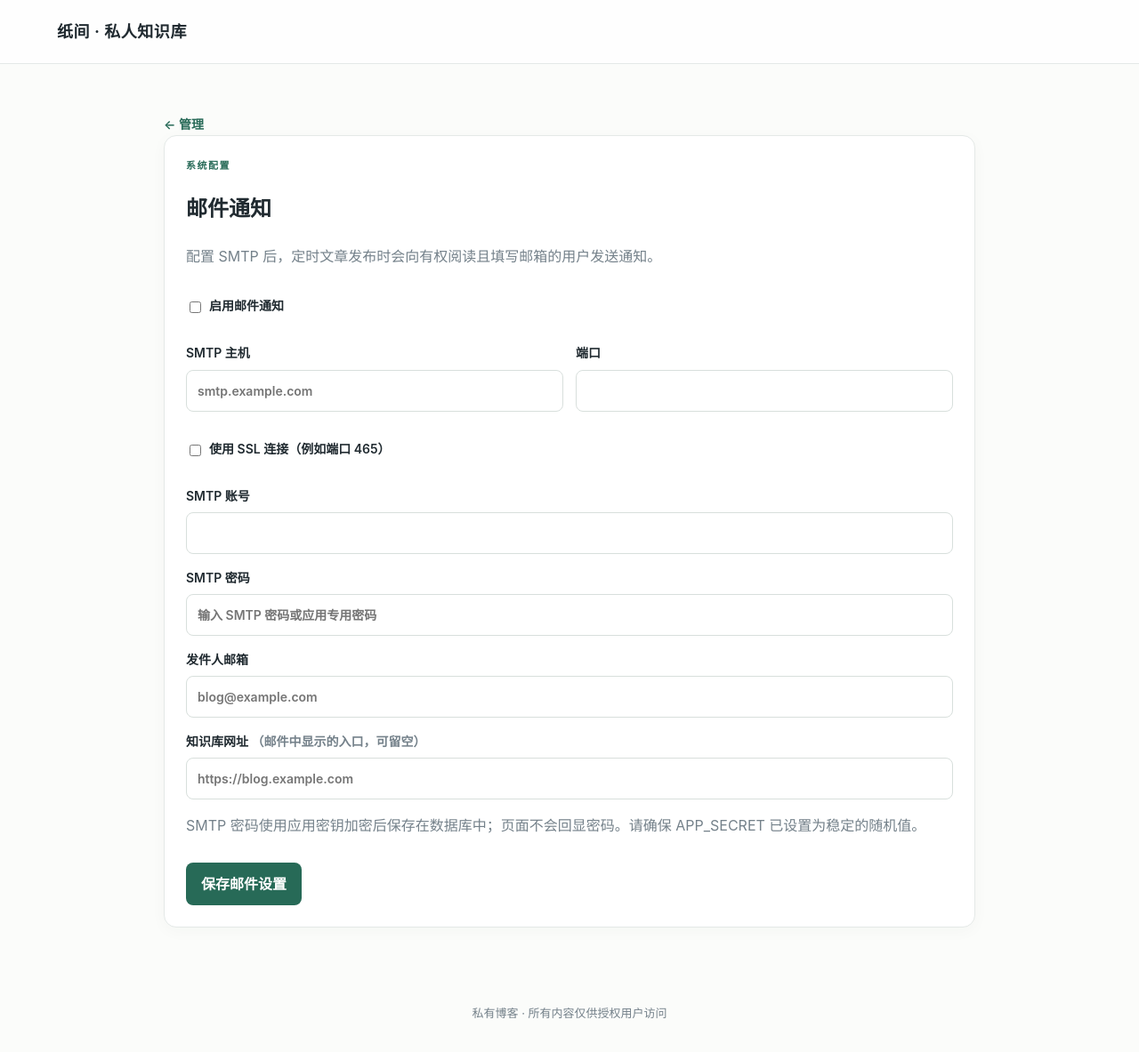
After one commit to wuxiancai/blog, a FastAPI app: template app/templates/admin_settings.html in a window 1280 px wide. The commit adds this page. Shown: the whole page at 89% size. Run offline with FastAPI, Linux system fonts and the light colour scheme; the template is opened without the code that fills it, so the values that code supplies are empty; parts of the project's set-up code (start-up, migrations or seed data) failed here and were passed over.

Commit message:
Add secure SMTP admin settings

```diff
--- a/app/main.py
+++ b/app/main.py
@@ -2,10 +2,12 @@ import asyncio, fcntl, hashlib, html, json, logging, mimetypes, os, re, secrets,
 from contextlib import asynccontextmanager
 from datetime import datetime, timezone
 from email.message import EmailMessage
+import base64
 from pathlib import Path
 from zoneinfo import ZoneInfo
 import bleach
 import markdown
+from cryptography.fernet import Fernet
 from fastapi import Depends, FastAPI, Form, HTTPException, Request, UploadFile, File
 from fastapi.responses import HTMLResponse, RedirectResponse, FileResponse, StreamingResponse, JSONResponse
 from fastapi.staticfiles import StaticFiles
@@ -109,25 +111,46 @@ def publish_due():
                 except Exception: logging.exception("定时文章通知邮件发送失败: %s", recipient)
 
 def send_publish_notice(recipient: str, title: str, author: str):
-    host = os.getenv("SMTP_HOST", "").strip()
+    config = smtp_config()
+    host = config["host"].strip() if config["enabled"] else ""
     if not host: return
     message = EmailMessage()
     message["Subject"] = f"有一篇新文章与你分享：{title}"
-    message["From"] = os.getenv("SMTP_FROM", os.getenv("SMTP_USER", ""))
+    message["From"] = config["from"] or config["user"]
     message["To"] = recipient
-    base_url = os.getenv("APP_BASE_URL", "").rstrip("/")
+    base_url = config["base_url"].rstrip("/")
     message.set_content(f"{author} 发布了一篇与你分享的文章：{title}" + (f"\n\n打开知识库：{base_url}" if base_url else ""))
-    port = int(os.getenv("SMTP_PORT", "587"))
-    if os.getenv("SMTP_USE_SSL", "false").lower() == "true":
+    port = int(config["port"])
+    if config["use_ssl"]:
         with smtplib.SMTP_SSL(host, port, timeout=20) as smtp:
-            _smtp_login(smtp); smtp.send_message(message)
+            _smtp_login(smtp, config["user"], config["password"]); smtp.send_message(message)
     else:
         with smtplib.SMTP(host, port, timeout=20) as smtp:
-            smtp.starttls(); _smtp_login(smtp); smtp.send_message(message)
+            smtp.starttls(); _smtp_login(smtp, config["user"], config["password"]); smtp.send_message(message)
 
-def _smtp_login(smtp):
-    username, password = os.getenv("SMTP_USER", ""), os.getenv("SMTP_PASSWORD", "")
+def _smtp_login(smtp, username, password):
     if username: smtp.login(username, password)
+
+def smtp_cipher():
+    secret = os.getenv("APP_SECRET", "")
+    if not secret or secret == "replace-with-a-long-random-secret":
+        raise RuntimeError("请先在 APP_SECRET 中设置稳定的随机密钥，再保存 SMTP 密码")
+    key = base64.urlsafe_b64encode(hashlib.sha256(("private-blog-smtp:" + secret).encode()).digest())
+    return Fernet(key)
+
+def smtp_config(db=None):
+    close_db = db is None
+    db = db or SessionLocal()
+    try:
+        stored = {row.key: row.value for row in db.scalars(select(Setting).where(Setting.key.like("smtp_%")))}
+        def value(name, env_name, default=""):
+            return stored.get("smtp_" + name, os.getenv(env_name, default))
+        password = (smtp_cipher().decrypt(stored["smtp_password"].encode()).decode() if stored["smtp_password"] else "") if "smtp_password" in stored else os.getenv("SMTP_PASSWORD", "")
+        enabled_default = bool(os.getenv("SMTP_HOST"))
+        enabled = stored.get("smtp_enabled", str(enabled_default).lower()) == "true"
+        return {"enabled": enabled, "host": value("host", "SMTP_HOST"), "port": value("port", "SMTP_PORT", "587"), "use_ssl": value("use_ssl", "SMTP_USE_SSL", "false").lower() == "true", "user": value("user", "SMTP_USER"), "password": password, "from": value("from", "SMTP_FROM"), "base_url": value("base_url", "APP_BASE_URL")}
+    finally:
+        if close_db: db.close()
 
 def current_user(request: Request, db: Session = Depends(get_db)) -> User:
     uid = request.session.get("uid")
@@ -568,6 +591,34 @@ def gallery_image(image_id: int, user: User = Depends(current_user), db: Session
 def users_page(request: Request, user: User = Depends(require_admin), db: Session = Depends(get_db)):
     return page(request, "users.html", users=db.scalars(select(User).order_by(User.id)).all())
 
+@app.get("/admin/settings", response_class=HTMLResponse)
+def admin_settings_page(request: Request, admin: User = Depends(require_admin), db: Session = Depends(get_db)):
+    config = smtp_config(db)
+    return page(request, "admin_settings.html", config=config, password_is_set=bool(config["password"]), error="")
+
+@app.post("/admin/settings")
+def update_admin_settings(request: Request, enabled: str = Form(""), host: str = Form(""), port: str = Form("587"), use_ssl: str = Form(""), username: str = Form(""), password: str = Form(""), clear_password: str = Form(""), sender: str = Form(""), base_url: str = Form(""), csrf: str = Form(...), admin: User = Depends(require_admin), db: Session = Depends(get_db)):
+    verify_csrf(request, csrf)
+    host, username, sender, base_url = host.strip(), username.strip(), sender.strip(), base_url.strip()
+    try: port_number = int(port)
+    except ValueError: raise HTTPException(400, "SMTP 端口必须是数字")
+    if not 1 <= port_number <= 65535: raise HTTPException(400, "SMTP 端口必须在 1 至 65535 之间")
+    if enabled and (not host or not sender or not re.fullmatch(r"[^\s@]+@[^\s@]+\.[^\s@]+", sender)):
+        raise HTTPException(400, "启用邮件通知时必须填写 SMTP 主机和有效的发件人邮箱")
+    if password and (len(password) > 1024 or not username): raise HTTPException(400, "设置 SMTP 密码前请填写账号")
+    settings = {"smtp_enabled": "true" if enabled else "false", "smtp_host": host, "smtp_port": str(port_number), "smtp_use_ssl": "true" if use_ssl else "false", "smtp_user": username, "smtp_from": sender, "smtp_base_url": base_url}
+    if password:
+        settings["smtp_password"] = smtp_cipher().encrypt(password.encode()).decode()
+    elif clear_password:
+        settings["smtp_password"] = ""
+    for key, value in settings.items():
+        row = db.get(Setting, key)
+        if row: row.value = value
+        else: db.add(Setting(key=key, value=value))
+    audit(db, admin.id, "settings.smtp.update", "smtp", {"enabled": bool(enabled), "password_changed": bool(password), "password_cleared": bool(clear_password)})
+    db.commit()
+    return RedirectResponse("/admin/settings", 303)
+
 @app.get("/admin/groups", response_class=HTMLResponse)
 def groups_page(request: Request, admin: User = Depends(require_admin), db: Session = Depends(get_db)):
     groups = db.scalars(select(UserGroup).order_by(UserGroup.name)).all()
--- /dev/null
+++ b/app/templates/admin_settings.html
@@ -0,0 +1,12 @@
+{% extends 'base.html' %}{% block title %}系统设置{% endblock %}{% block content %}
+<a class="back" href="/admin/users">← 管理</a><section class="card"><div class="eyebrow">系统配置</div><h1>邮件通知</h1><p class="muted">配置 SMTP 后，定时文章发布时会向有权阅读且填写邮箱的用户发送通知。</p>
+<form method="post" action="/admin/settings"><input type="hidden" name="csrf" value="{{ csrf }}">
+<label class="check"><input type="checkbox" name="enabled" value="true" {{ 'checked' if config.enabled else '' }}>启用邮件通知</label>
+<div class="row"><label>SMTP 主机<input name="host" value="{{ config.host }}" placeholder="smtp.example.com"></label><label>端口<input type="number" name="port" min="1" max="65535" value="{{ config.port }}" required></label></div>
+<label class="check"><input type="checkbox" name="use_ssl" value="true" {{ 'checked' if config.use_ssl else '' }}>使用 SSL 连接（例如端口 465）</label>
+<label>SMTP 账号<input name="username" autocomplete="username" value="{{ config.user }}"></label>
+<label>SMTP 密码{% if password_is_set %}<span class="muted">（已设置；留空则保留现有密码）</span>{% endif %}<input type="password" name="password" autocomplete="new-password" value="" placeholder="{{ '留空以保留现有密码' if password_is_set else '输入 SMTP 密码或应用专用密码' }}"></label>
+{% if password_is_set %}<label class="check"><input type="checkbox" name="clear_password" value="true">清除已保存的 SMTP 密码</label>{% endif %}
+<label>发件人邮箱<input type="email" name="sender" value="{{ config.from }}" placeholder="blog@example.com"></label>
+<label>知识库网址 <span class="muted">（邮件中显示的入口，可留空）</span><input type="url" name="base_url" value="{{ config.base_url }}" placeholder="https://blog.example.com"></label>
+<p class="muted">SMTP 密码使用应用密钥加密后保存在数据库中；页面不会回显密码。请确保 APP_SECRET 已设置为稳定的随机值。</p><button class="primary">保存邮件设置</button></form></section>{% endblock %}
--- a/app/templates/base.html
+++ b/app/templates/base.html
@@ -1 +1 @@
-<!doctype html><html lang="zh-CN"><head><meta charset="utf-8"><meta name="viewport" content="width=device-width,initial-scale=1"><title>{% block title %}私有博客{% endblock %}</title><link rel="stylesheet" href="/static/style.css?v={{ asset_version }}"></head><body><header><a class="brand" href="/articles">纸间 · 私人知识库</a>{% if request.session.get('uid') %}<nav><a href="/articles">文章</a><a href="/gallery">图集</a><a href="/articles/new">写文章</a><a href="/settings">个人设置</a>{% if request.session.get('role') == 'admin' %}<a href="/admin/users">用户</a><a href="/admin/groups">用户组</a><a href="/admin/backups">备份</a><a href="/admin/audit">审计</a>{% endif %}<form method="post" action="/logout" class="inline"><input type="hidden" name="csrf" value="{{ csrf }}"><button class="link">退出</button></form></nav>{% endif %}</header><main>{% block content %}{% endblock %}</main><footer>私有博客 · 所有内容仅供授权用户访问</footer></body></html>
+<!doctype html><html lang="zh-CN"><head><meta charset="utf-8"><meta name="viewport" content="width=device-width,initial-scale=1"><title>{% block title %}私有博客{% endblock %}</title><link rel="stylesheet" href="/static/style.css?v={{ asset_version }}"></head><body><header><a class="brand" href="/articles">纸间 · 私人知识库</a>{% if request.session.get('uid') %}<nav><a href="/articles">文章</a><a href="/gallery">图集</a><a href="/articles/new">写文章</a><a href="/settings">个人设置</a>{% if request.session.get('role') == 'admin' %}<a href="/admin/users">用户</a><a href="/admin/groups">用户组</a><a href="/admin/settings">系统设置</a><a href="/admin/backups">备份</a><a href="/admin/audit">审计</a>{% endif %}<form method="post" action="/logout" class="inline"><input type="hidden" name="csrf" value="{{ csrf }}"><button class="link">退出</button></form></nav>{% endif %}</header><main>{% block content %}{% endblock %}</main><footer>私有博客 · 所有内容仅供授权用户访问</footer></body></html>
--- a/requirements.txt
+++ b/requirements.txt
@@ -14,9 +14,13 @@ argon2-cffi-bindings==26.1.0
 bleach==6.2.0
     # via private-blog
 cffi==2.1.1
-    # via argon2-cffi-bindings
+    # via
+    #   argon2-cffi-bindings
+    #   cryptography
 click==8.5.0
     # via uvicorn
+cryptography==46.0.7
+    # via private-blog
 fastapi==0.115.12
     # via private-blog
 greenlet==3.5.6 ; (python_full_version < '3.14' and platform_machine == 'AMD64') or (python_full_version < '3.14' and platform_machine == 'WIN32') or (python_full_version < '3.14' and platform_machine == 'aarch64') or (python_full_version < '3.14' and platform_machine == 'amd64') or (python_full_version < '3.14' and platform_machine == 'ppc64le') or (python_full_version < '3.14' and platform_machine == 'win32') or (python_full_version < '3.14' and platform_machine == 'x86_64')
```
Also changed, not shown: docs/DECISIONS.md (+1 -1 lines), docs/HANDOFF.md (+2 -0 lines), docs/TASKS.md (+1 -1 lines), pyproject.toml (+12 -4 lines), README.md, 2 other files.
